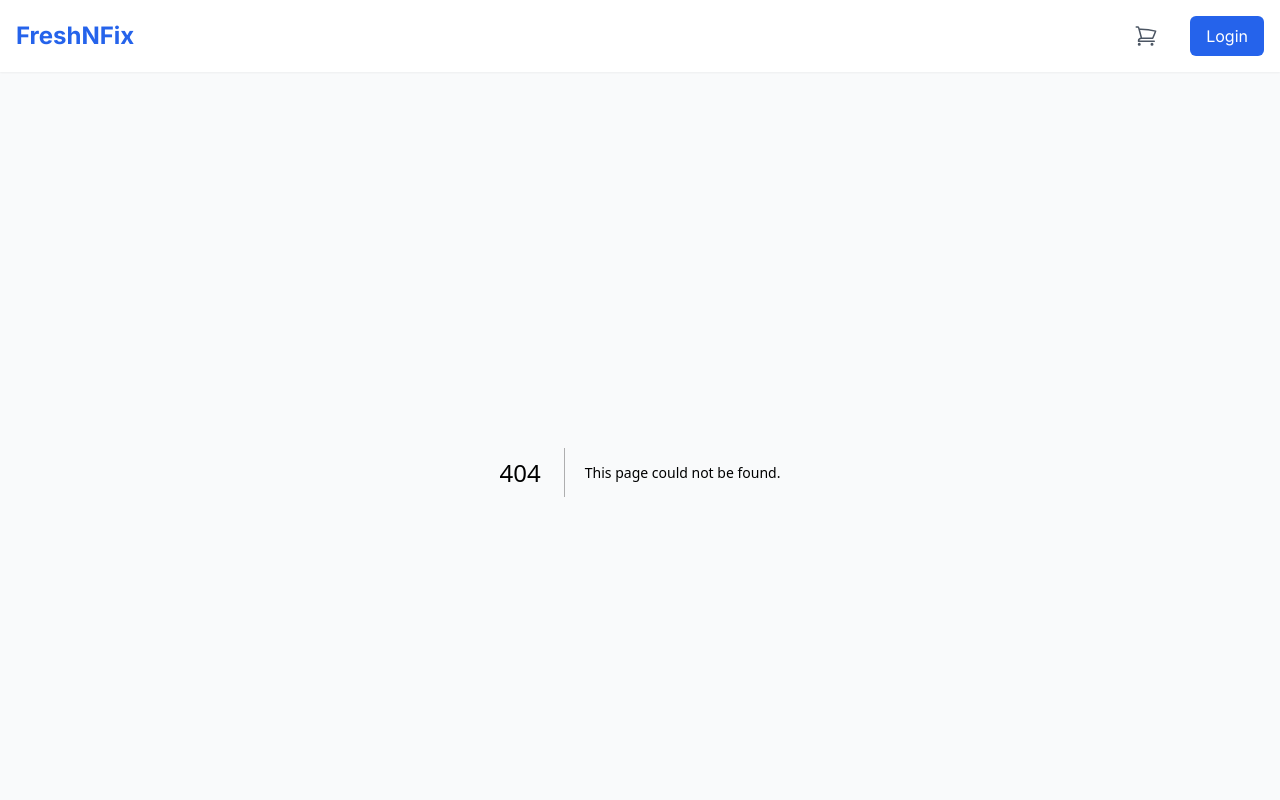
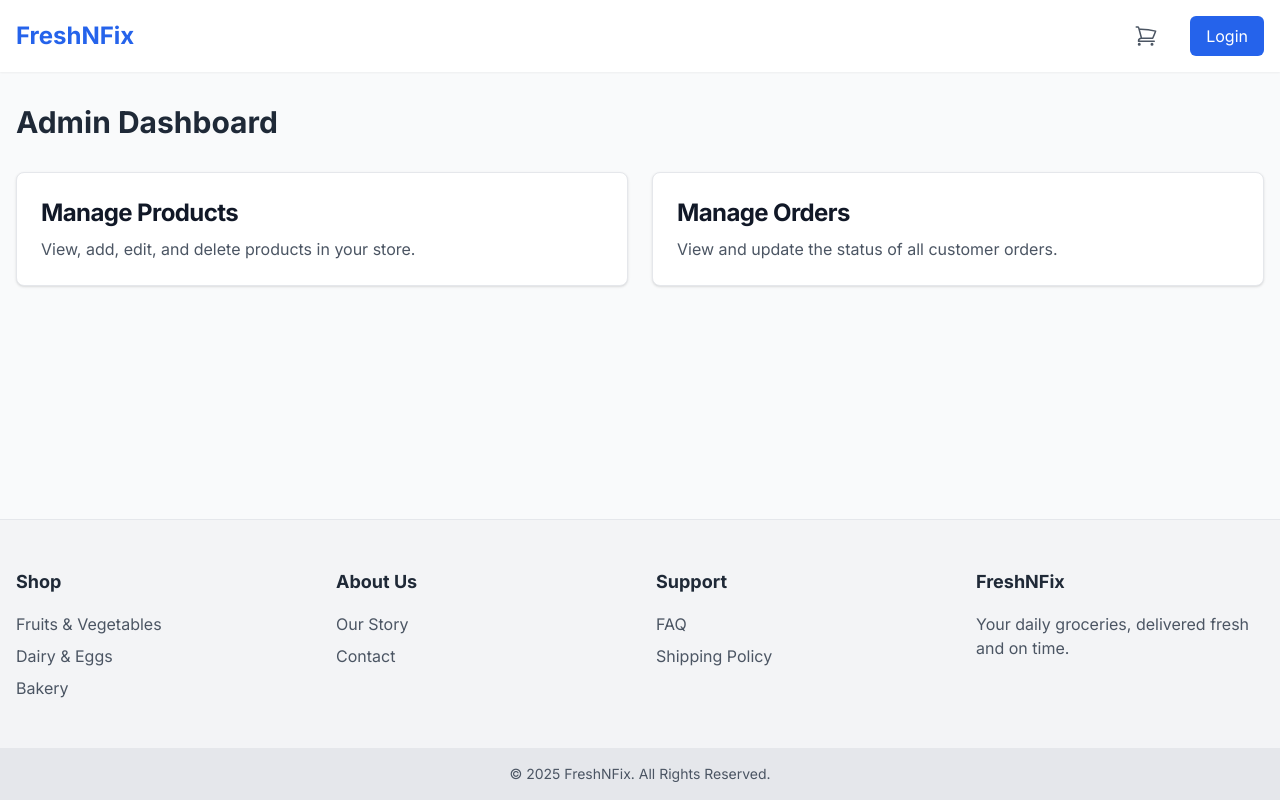
Before and after one commit to nikhil00001/FreshNFix, a Next.js app in the folder client/: page /admin/dashboard in a window 1280 px wide. Before the commit this address had no page. Shown: the top 800 px of the page. Built offline with nearby package versions, Linux system fonts and the light colour scheme.

Commit message:
Admin Dashboard Created

```diff
--- /dev/null
+++ b/client/app/admin/dashboard/page.jsx
@@ -0,0 +1,25 @@
+"use client";
+
+import Link from 'next/link';
+
+export default function AdminDashboardPage() {
+  return (
+    <div className="container mx-auto px-4 py-8">
+      <h1 className="text-3xl font-bold mb-8 text-gray-800">Admin Dashboard</h1>
+
+      <div className="grid grid-cols-1 md:grid-cols-2 gap-6">
+        {/* Manage Products Card */}
+        <Link href="/admin/products" className="block p-6 bg-white border border-gray-200 rounded-lg shadow hover:bg-gray-100 transition-colors">
+          <h2 className="mb-2 text-2xl font-bold tracking-tight text-gray-900">Manage Products</h2>
+          <p className="font-normal text-gray-600">View, add, edit, and delete products in your store.</p>
+        </Link>
+
+        {/* Manage Orders Card */}
+        <Link href="/admin/orders" className="block p-6 bg-white border border-gray-200 rounded-lg shadow hover:bg-gray-100 transition-colors">
+          <h2 className="mb-2 text-2xl font-bold tracking-tight text-gray-900">Manage Orders</h2>
+          <p className="font-normal text-gray-600">View and update the status of all customer orders.</p>
+        </Link>
+      </div>
+    </div>
+  );
+}
```
